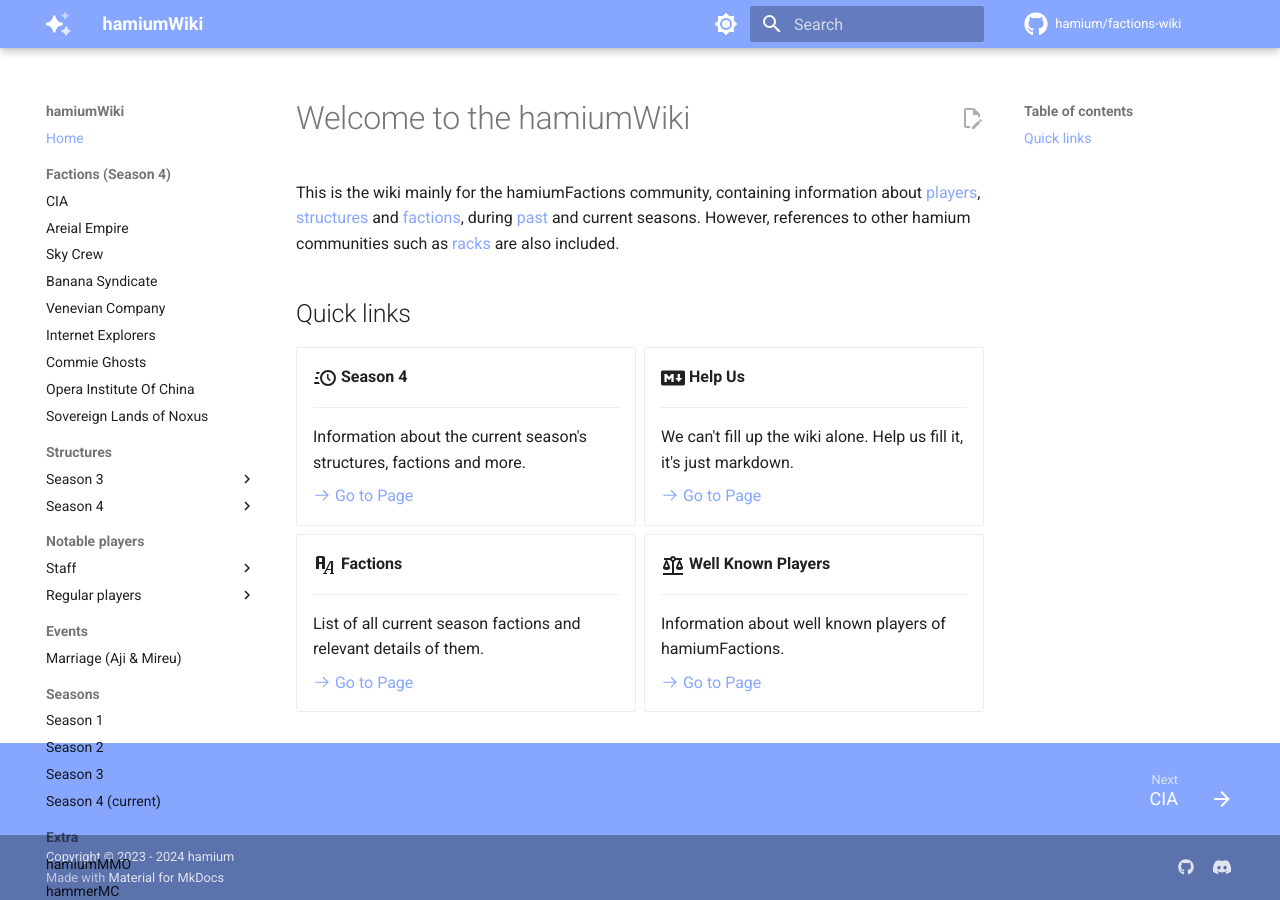
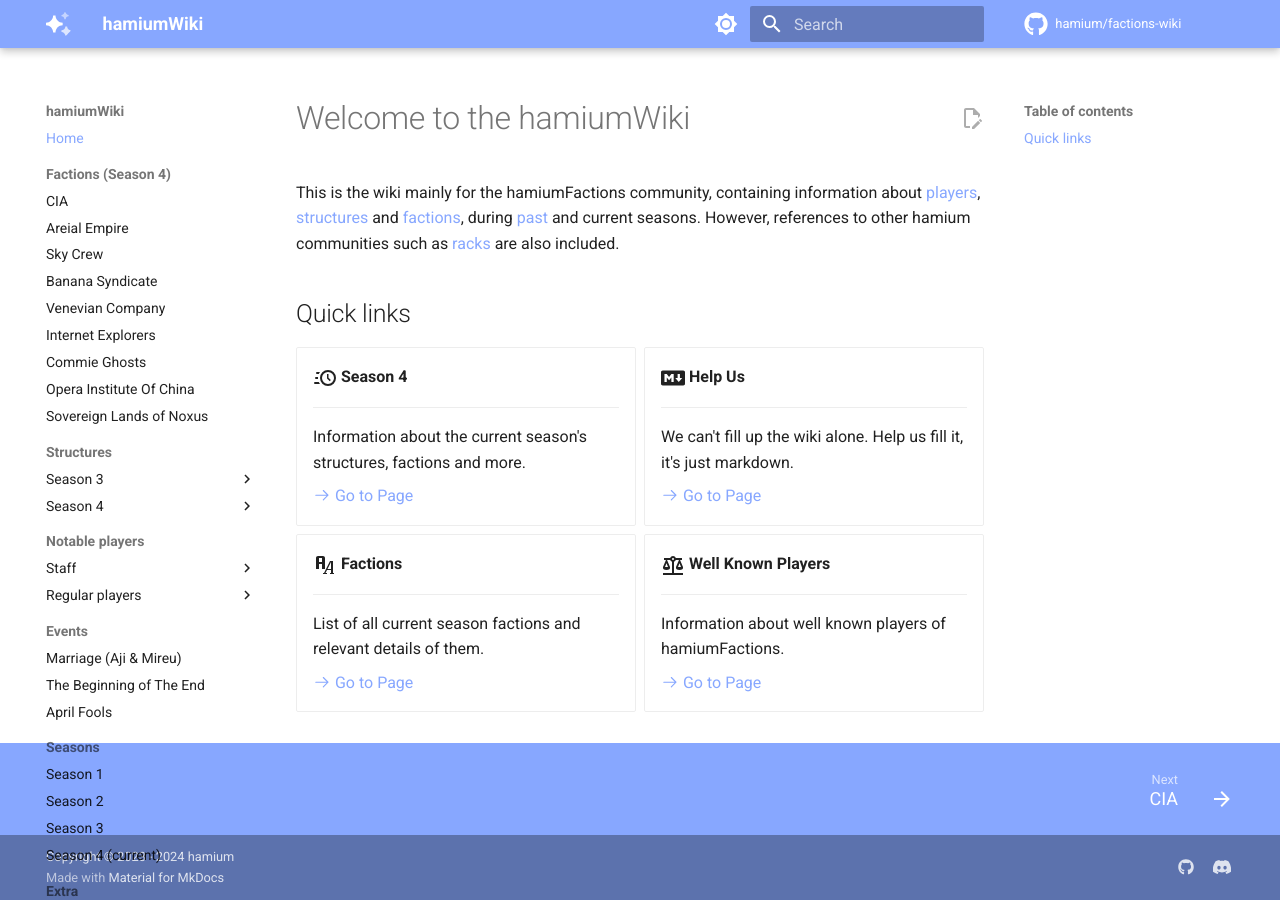
Before and after one commit to hamium/smp-wiki, an MkDocs documentation site: the page built from docs/index.md, in a window 1280 px wide. Built offline with MkDocs 1.6.1 and Material for MkDocs 9.7.7, drawn with Linux system fonts in a browser that asks for light colours; comment, search, counter and statistics services are not loaded.

Commit message:
Update mkdocs.yml

```diff
--- a/mkdocs.yml
+++ b/mkdocs.yml
@@ -44,6 +44,8 @@
           - Targaros: staff/targ.md
   - Events:
       - Marriage (Aji & Mireu): events/1.md
+      - The Beginning of The End: events/endopen.md
+      - April Fools: events/aprilfools.md
   - Seasons:
       - Season 1: seasons/s1.md
       - Season 2: seasons/s2.md
```
